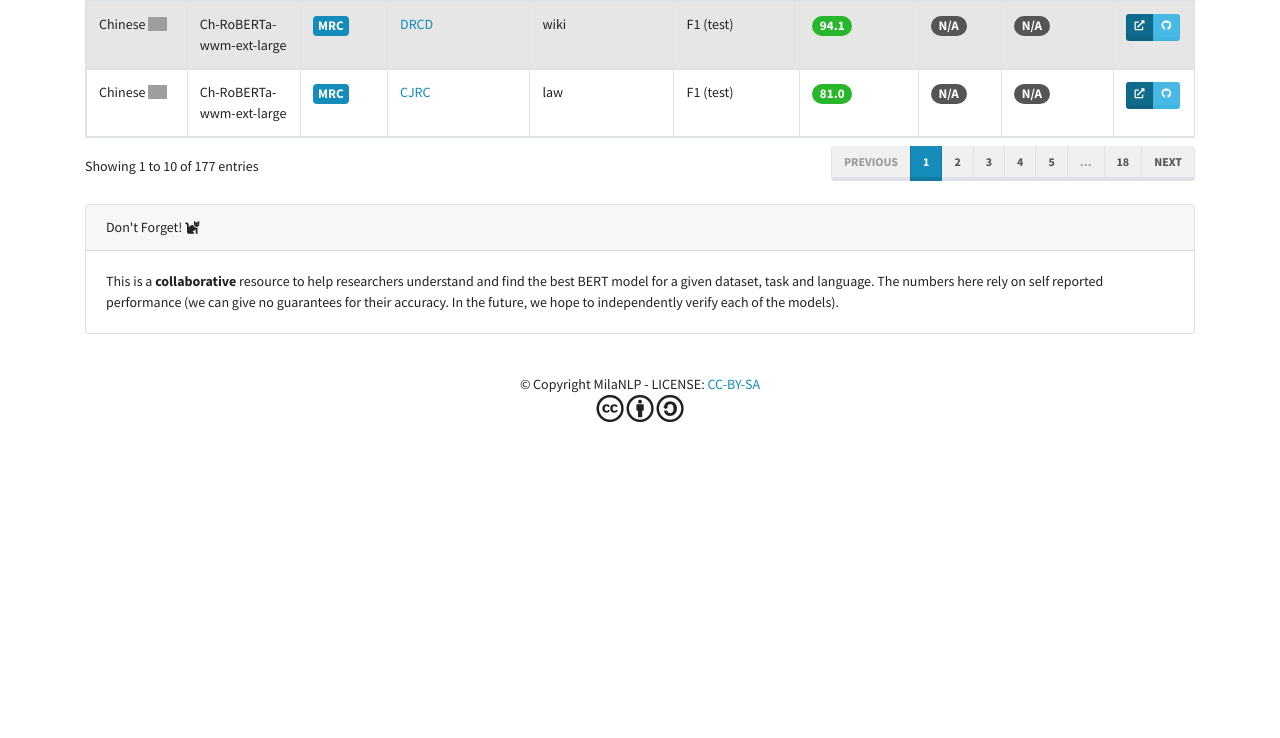
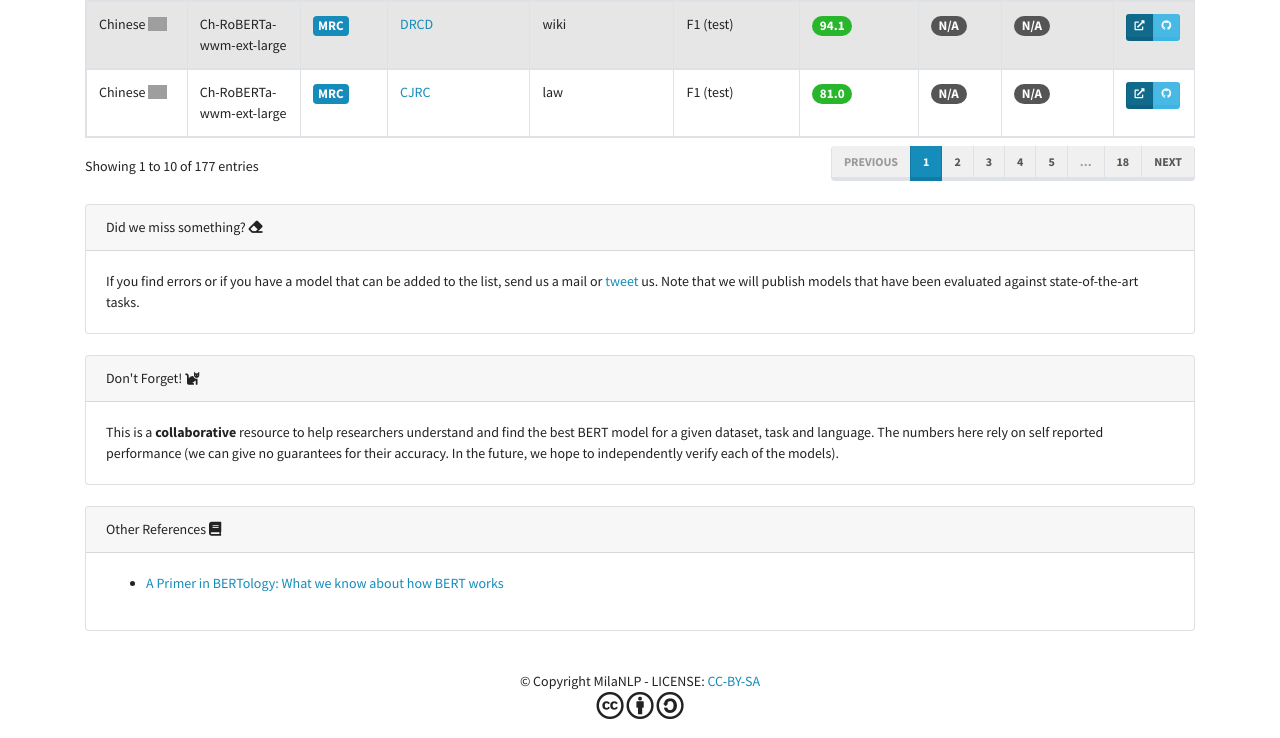
Before and after one commit to MilaNLProc/bertlang, a Flask app: page / in a window 1280 px wide. Shown: the part 978-1716 px from the top of the page. Before the commit the page ends 1400 px from the top, so only its background shows below. Run offline with Flask 2, Linux system fonts and the light colour scheme; some libraries are stand-ins or nearby versions; grey boxes are pictures that could not be loaded.

Commit message:
added some info in the index page

```diff
--- a/templates/index.html
+++ b/templates/index.html
@@ -127,6 +127,20 @@
     <br>
     <div class="row">
       <div class="col-md-12">
+        <div class="card">
+          <div class="card-header">
+            Did we miss something? <i class="fas fa-eraser"></i>
+          </div>
+          <div class="card-body">
+            <p class="card-text">If you find errors or if you have a model that can be added to the list, send us a mail or
+              <a href="https://twitter.com/MilaNLProc"> tweet</a> us. Note that we will publish models that have been evaluated against state-of-the-art tasks.</p>
+          </div>
+        </div>
+      </div>
+    </div>
+    <br>
+    <div class="row">
+      <div class="col-md-12">
 
         <div class="card">
           <div class="card-header">
@@ -135,6 +149,24 @@
           <div class="card-body">
             <p class="card-text">This is a <strong>collaborative</strong> resource to help researchers understand and find the best BERT model for a given dataset, task and language. The numbers here rely on self reported
               performance (we can give no guarantees for their accuracy. In the future, we hope to independently verify each of the models).</p>
+          </div>
+        </div>
+
+      </div>
+    </div>
+    <br>
+    <div class="row">
+      <div class="col-md-12">
+
+        <div class="card">
+          <div class="card-header">
+            Other References <i class="fas fa-book"></i>
+          </div>
+          <div class="card-body">
+            <ul>
+              <li><p class="card-text"><a href="https://arxiv.org/abs/2002.12327"> A Primer in BERTology: What we know about how BERT works </a> </p></li>
+            </ul>
+
           </div>
         </div>
 
```
